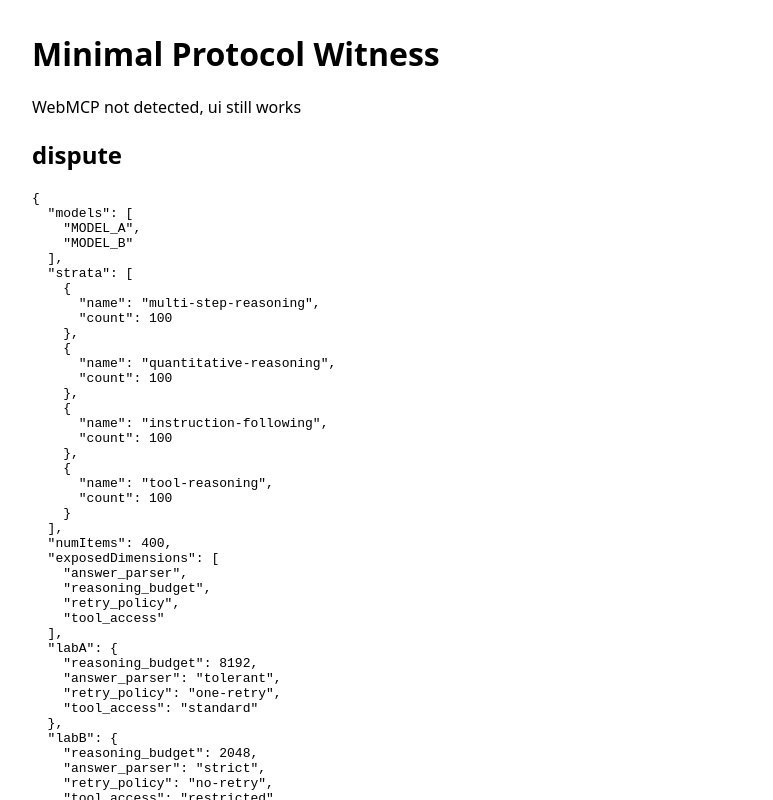
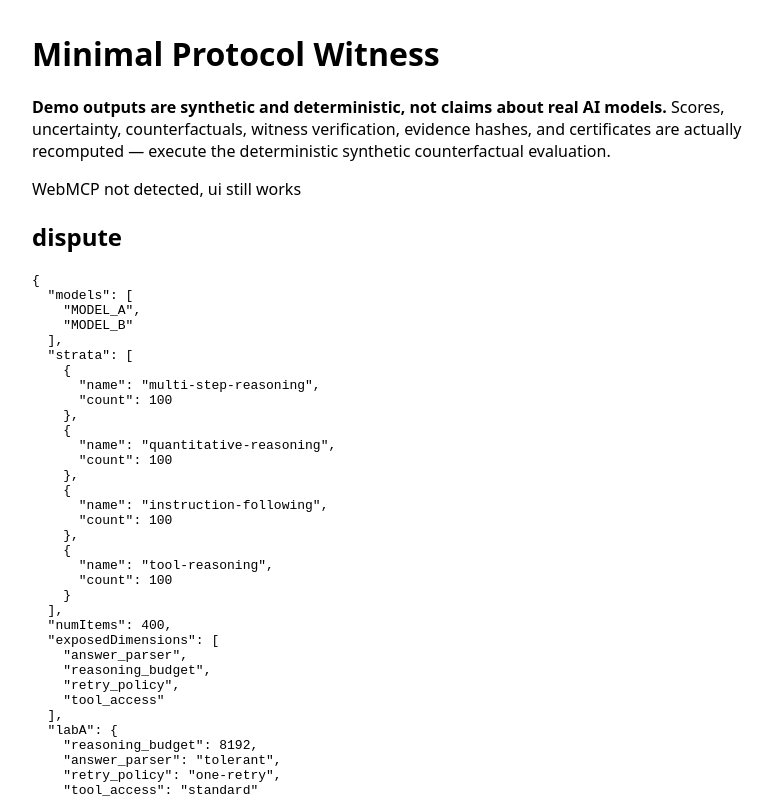
Before and after one commit to tugrapaydiner/mpw, a React (Vite) app: page / in a window 1280 px wide. Shown: the top 800 px of the page, without its empty margins (228-1001 px from the left). Built offline with nearby package versions, Linux system fonts and the light colour scheme.

Commit message:
prominent synthetic disclaimer plus recomputed wording

```diff
--- a/src/ui/App.tsx
+++ b/src/ui/App.tsx
@@ -35,6 +35,11 @@ export default function App() {
   return (
     <main style={{ fontFamily: "system-ui, sans-serif", maxWidth: 760, margin: "2rem auto", padding: "0 1rem" }}>
       <h1>Minimal Protocol Witness</h1>
+      <p>
+        <strong>Demo outputs are synthetic and deterministic, not claims about real AI models.</strong> Scores,
+        uncertainty, counterfactuals, witness verification, evidence hashes, and certificates are actually
+        recomputed — execute the deterministic synthetic counterfactual evaluation.
+      </p>
       <p>{note}</p>
       <h2>dispute</h2>
       <pre>{fmt(d)}</pre>
```
Also changed, not shown: 1 other file (tests, documents, lock files or other folders).
